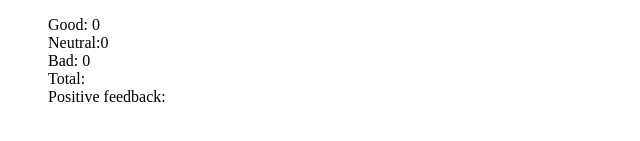
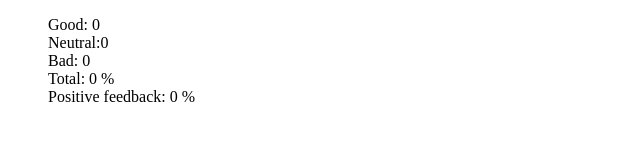
Before and after one commit to rostunho/goit-react-hw-02-feedback, a React (Create React App) app: page / in a window 1280 px wide. Shown: the part 173-314 px from the top of the page, without its empty margins (0-640 px from the left). Built offline with nearby package versions, Linux system fonts and the light colour scheme.

Commit message:
unstructure mvp

```diff
--- a/src/App.js
+++ b/src/App.js
@@ -7,17 +7,34 @@ export default class App extends Component {
     bad: 0,
   };
 
+  addFeedback = btn => {
+    this.setState(prevState => ({ [btn]: prevState[btn] + 1 }));
+  };
+
+  countTotalFeedback = () => {
+    const values = Object.values(this.state);
+    return values.reduce((acc, value) => acc + value, 0);
+  };
+
+  countPositiveFeedbackPercentage = () => {
+    const totalCount = this.countTotalFeedback();
+    const positiveCount = (this.state.good * 100) / totalCount;
+    return positiveCount ? Math.round(positiveCount) : 0;
+  };
+
   render() {
-    const feedbackButtons = Object.keys(this.state);
+    const feedbackBtns = Object.keys(this.state);
 
     return (
       <>
         <h2>Please leave feedback</h2>
         <ul>
-          {feedbackButtons.map(btn => {
+          {feedbackBtns.map(btn => {
             return (
               <li key={btn}>
-                <button type="button">{btn}</button>
+                <button type="button" onClick={() => this.addFeedback(btn)}>
+                  {btn}
+                </button>
               </li>
             );
           })}
@@ -28,8 +45,10 @@ export default class App extends Component {
           <li>Good: {this.state.good} </li>
           <li>Neutral:{this.state.neutral}</li>
           <li>Bad: {this.state.bad}</li>
-          <li>Total: </li>
-          <li>Positive feedback: </li>
+          <li>Total: {`${this.countTotalFeedback()} %`} </li>
+          <li>
+            Positive feedback: {`${this.countPositiveFeedbackPercentage()} %`}
+          </li>
         </ul>
       </>
     );
```
